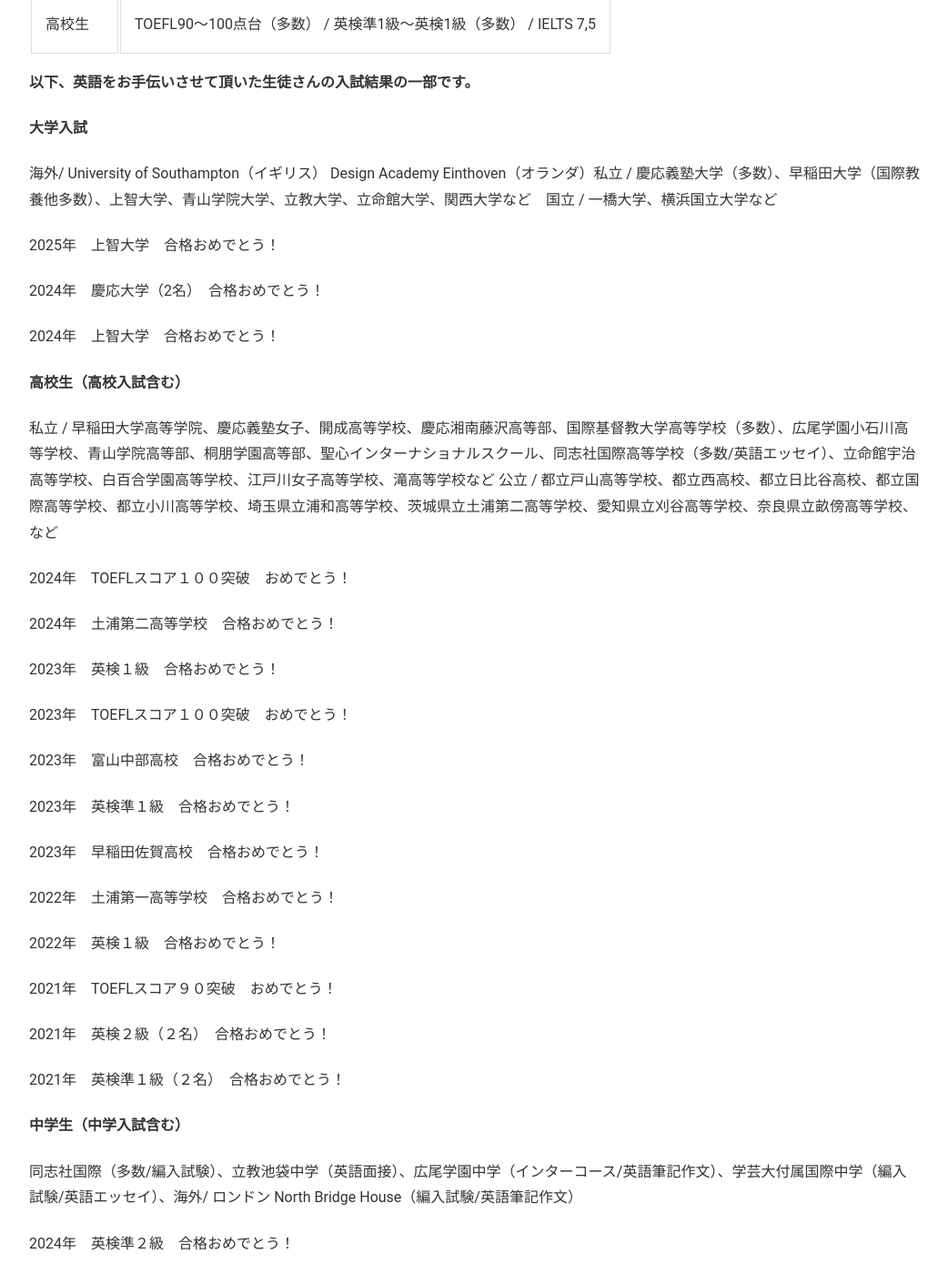
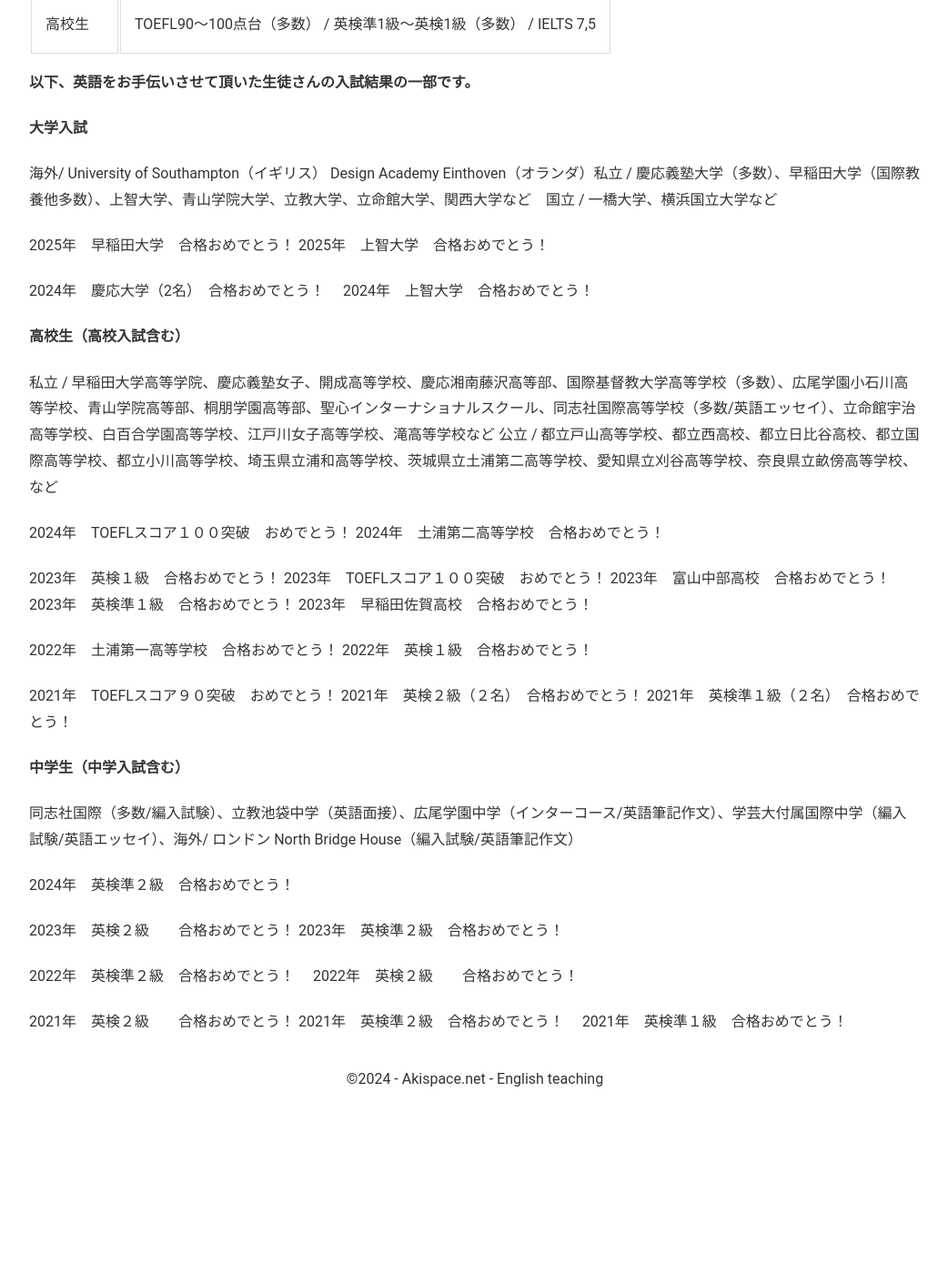
Before and after one commit to phocean/akispace, a Jekyll site: the page built from exam_results.md, in a window 1280 px wide and 1400 px high, scrolled down 457 px. Shown: the whole window at 91% size, without its empty margins (118-1160 px from the left). Built offline with Jekyll 4.4.1, drawn with Linux system fonts in a browser that asks for light colours; after the commit the page ends 1670 px from its top, so only the background shows below that; some of the changed text lies outside the part shown.

Commit message:
Update exam_results.md

```diff
--- a/exam_results.md
+++ b/exam_results.md
@@ -22,10 +22,10 @@
 
 海外/ University of Southampton（イギリス） Design Academy Einthoven（オランダ）私立 / 慶応義塾大学（多数）、早稲田大学（国際教養他多数）、上智大学、青山学院大学、立教大学、立命館大学、関西大学など　国立 / 一橋大学、横浜国立大学など
 
+2025年　早稲田大学　合格おめでとう！
 2025年　上智大学　合格おめでとう！
 
 2024年　慶応大学（2名）　合格おめでとう！
-
 2024年　上智大学　合格おめでとう！
 
 <strong>高校生（高校入試含む）</strong>
@@ -33,27 +33,19 @@
 私立 / 早稲田大学高等学院、慶応義塾女子、開成高等学校、慶応湘南藤沢高等部、国際基督教大学高等学校（多数）、広尾学園小石川高等学校、青山学院高等部、桐朋学園高等部、聖心インターナショナルスクール、同志社国際高等学校（多数/英語エッセイ）、立命館宇治高等学校、白百合学園高等学校、江戸川女子高等学校、滝高等学校など   公立 / 都立戸山高等学校、都立西高校、都立日比谷高校、都立国際高等学校、都立小川高等学校、埼玉県立浦和高等学校、茨城県立土浦第二高等学校、愛知県立刈谷高等学校、奈良県立畝傍高等学校、など
 
 2024年　TOEFLスコア１００突破　おめでとう！
-
 2024年　土浦第二高等学校　合格おめでとう！
 
 2023年　英検１級　合格おめでとう！
-
 2023年　TOEFLスコア１００突破　おめでとう！
-
 2023年　富山中部高校　合格おめでとう！
-
 2023年　英検準１級　合格おめでとう！
-
 2023年　早稲田佐賀高校　合格おめでとう！
 
 2022年　土浦第一高等学校　合格おめでとう！
-
 2022年　英検１級　合格おめでとう！
 
 2021年　TOEFLスコア９０突破　おめでとう！
-
 2021年　英検２級（２名）　合格おめでとう！
-
 2021年　英検準１級（２名）　合格おめでとう！
 
 <strong>中学生（中学入試含む）</strong>
@@ -63,15 +55,11 @@
 2024年　英検準２級　合格おめでとう！
 
 2023年　英検２級　　合格おめでとう！
-
 2023年　英検準２級　合格おめでとう！
 
 2022年　英検準２級　合格おめでとう！
-
 2022年　英検２級　　合格おめでとう！
 
 2021年　英検２級　　合格おめでとう！
-
 2021年　英検準２級　合格おめでとう！
-
 2021年　英検準１級　合格おめでとう！
```
